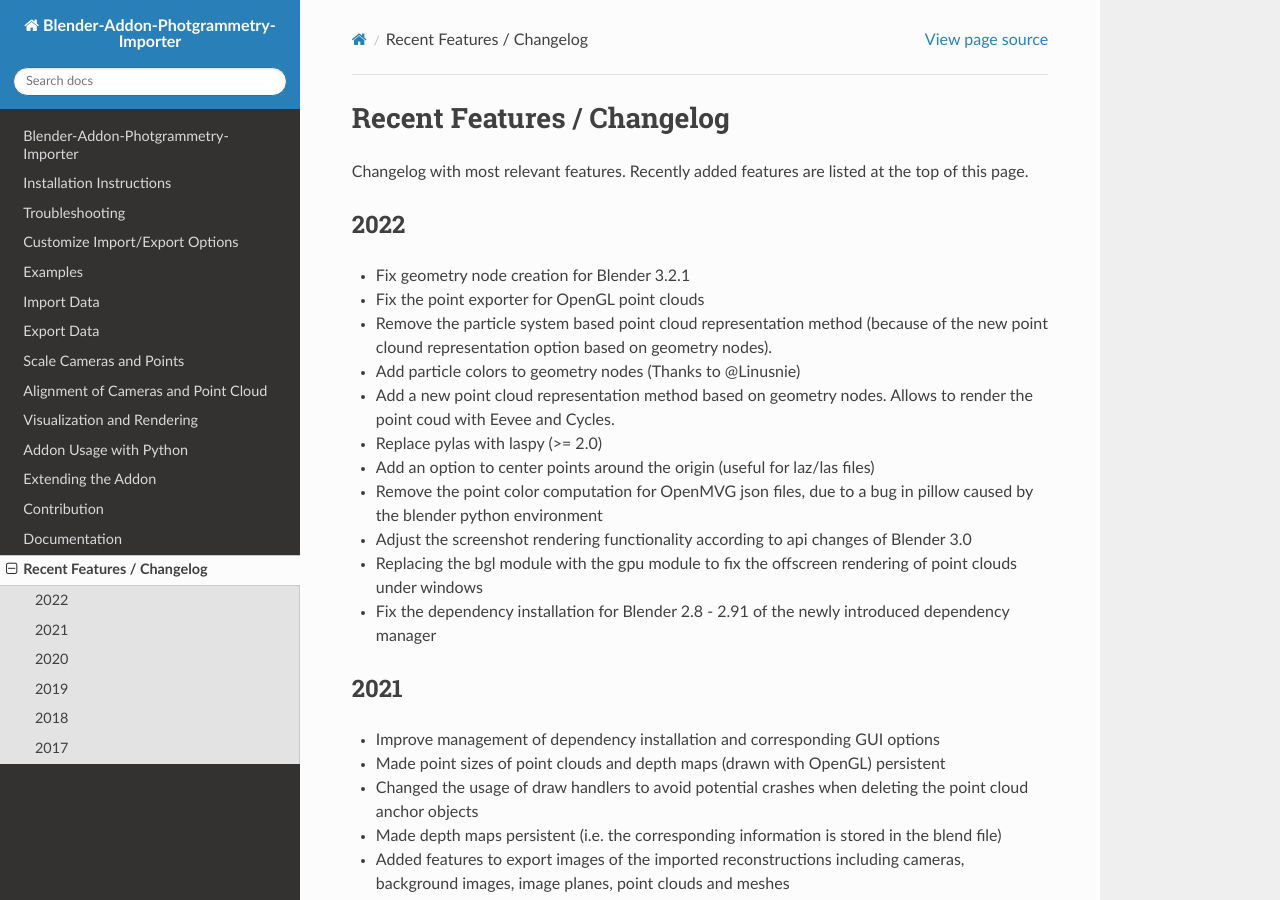
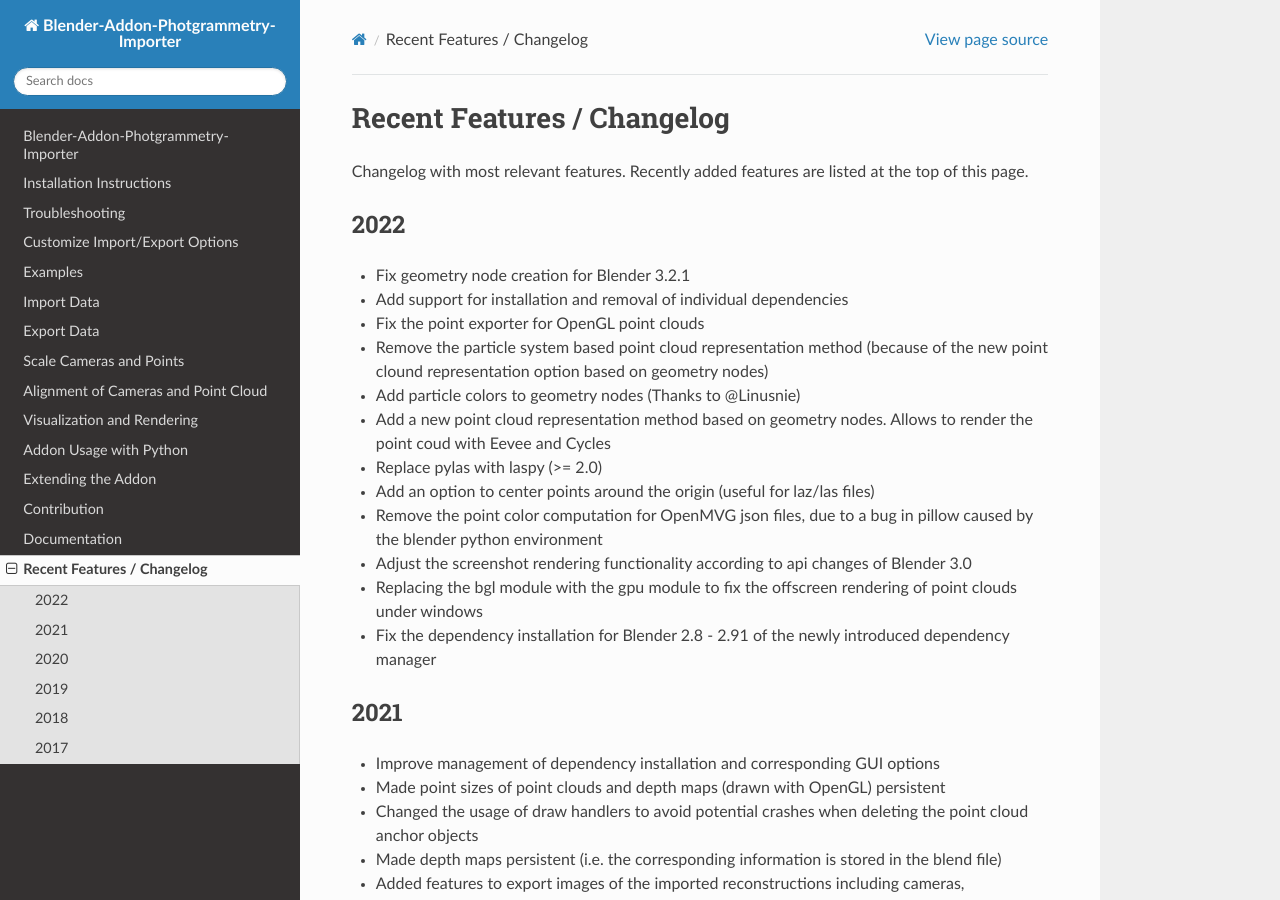
Before and after one commit to SBCV/Blender-Addon-Photogrammetry-Importer, a Sphinx documentation site: the page built from doc/sphinx/source/changelog.rst, in a window 1280 px wide and 900 px high. Built offline with Sphinx 7.4.7 and the Read the Docs theme 2.0.0, drawn with Linux system fonts in a browser that asks for light colours; pages that are not in the unit, such as notebooks, are missing from menus.

Commit message:
Update changelog.rst

```diff
--- a/doc/sphinx/source/changelog.rst
+++ b/doc/sphinx/source/changelog.rst
@@ -7,10 +7,11 @@
 2022
 ====
 * Fix geometry node creation for Blender 3.2.1
+* Add support for installation and removal of individual dependencies
 * Fix the point exporter for OpenGL point clouds
-* Remove the particle system based point cloud representation method (because of the new point clound representation option based on geometry nodes).
+* Remove the particle system based point cloud representation method (because of the new point clound representation option based on geometry nodes)
 * Add particle colors to geometry nodes (Thanks to @Linusnie)
-* Add a new point cloud representation method based on geometry nodes. Allows to render the point coud with Eevee and Cycles.
+* Add a new point cloud representation method based on geometry nodes. Allows to render the point coud with Eevee and Cycles
 * Replace pylas with laspy (>= 2.0)
 * Add an option to center points around the origin (useful for laz/las files)
 * Remove the point color computation for OpenMVG json files, due to a bug in pillow caused by the blender python environment
```
